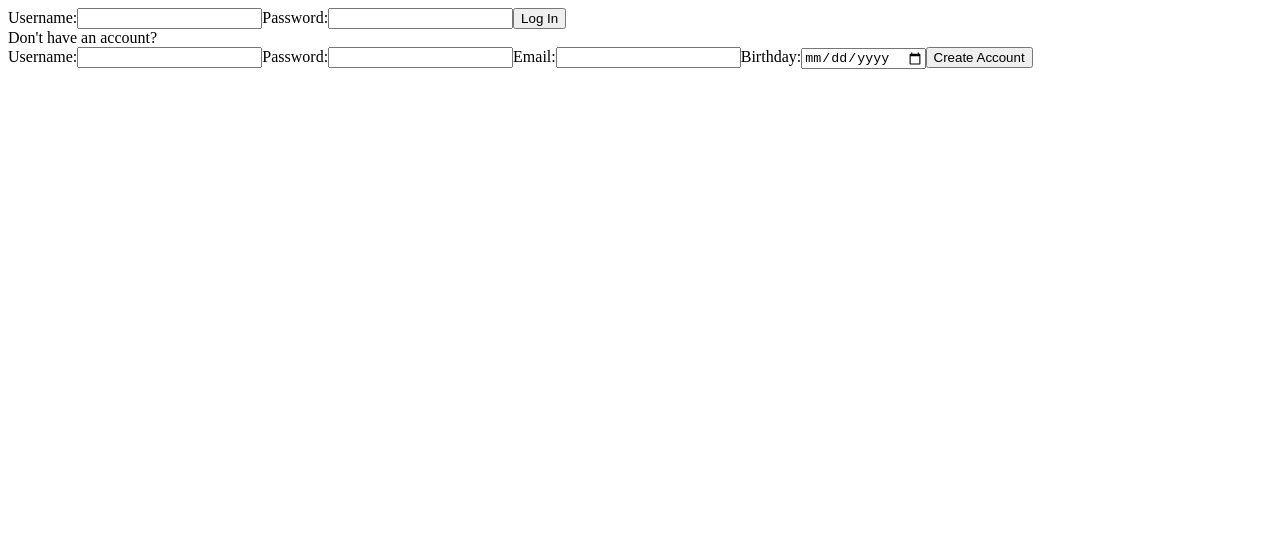
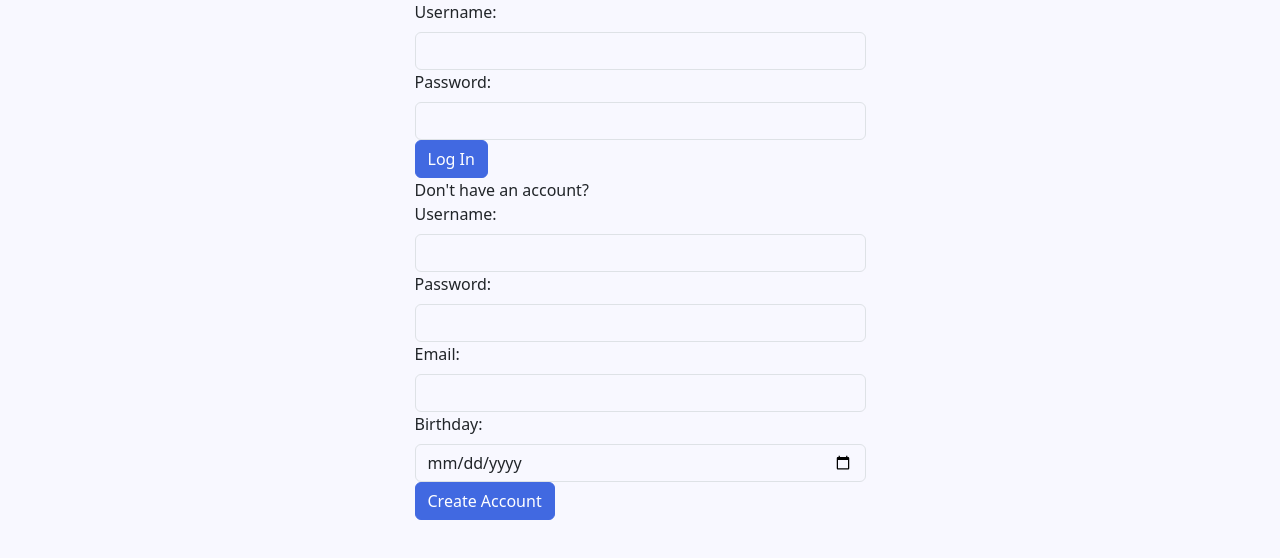
Before and after one commit to samanthasbytes/myFlix-client, a React (Vite) app: page / in a window 1280 px wide. Shown: the top 558 px of the page. Built offline with nearby package versions, Linux system fonts and the light colour scheme.

Commit message:
Add React Bootstrap for styling

```diff
--- a/src/components/login-view/login-view.jsx
+++ b/src/components/login-view/login-view.jsx
@@ -1,4 +1,6 @@
 import {useState} from 'react';
+import Button from 'react-bootstrap/Button';
+import Form from 'react-bootstrap/Form';
 
 export const LoginView = ({onLoggedIn}) => {
   const [username, setUsername] = useState('');
@@ -36,20 +38,20 @@ export const LoginView = ({onLoggedIn}) => {
   };
 
   return (
-    <form onSubmit={handleSubmit}>
-      <label>
-        Username:
-        <input
+    <Form onSubmit={handleSubmit}>
+      <Form.Group controlId="formUsername">
+        <Form.Label>Username:</Form.Label>
+        <Form.Control
           type="text"
           value={username}
           onChange={(e) => setUsername(e.target.value)}
           maxLength="16"
           required
         />
-      </label>
-      <label>
-        Password:
-        <input
+      </Form.Group>
+      <Form.Group controlId="formPassword">
+        <Form.Label>Password:</Form.Label>
+        <Form.Control
           type="password"
           value={password}
           onChange={(e) => setPassword(e.target.value)}
@@ -57,8 +59,11 @@ export const LoginView = ({onLoggedIn}) => {
           maxLength="16"
           required
         />
-      </label>
-      <button type="submit">Log In</button>
-    </form>
+      </Form.Group>
+      <Button variant="primary" type="submit">
+        Log In
+      </Button>
+    </Form>
   );
 };
+//
--- a/src/components/main-view/main-view.jsx
+++ b/src/components/main-view/main-view.jsx
@@ -1,4 +1,7 @@
 import {useState, useEffect} from 'react';
+import Button from 'react-bootstrap/Button';
+import Col from 'react-bootstrap/Col';
+import Row from 'react-bootstrap/Row';
 import {MovieCard} from '../movie-card/movie-card';
 import {MovieView} from '../movie-view/movie-view';
 import {LoginView} from '../login-view/login-view';
@@ -37,25 +40,24 @@ export const MainView = () => {
       });
   }, [token]);
 
-  if (!user) {
   return (
-      <>
+    <Row className="justify-content-md-center">
+      {!user ? (
+        <Col md={5}>
           <LoginView
             onLoggedIn={(user, token) => {
               setUser(user);
               setToken(token);
             }}
           />
-        Don't have an account?
+          <div>Don't have an account?</div>
           <SignupView />
-      </>
-    );
-  }
-
-  if (selectedMovie) {
-    return (
+        </Col>
+      ) : selectedMovie ? (
         <>
-        <button
+          <Col md={12}>
+            <Button
+              variant="primary"
               onClick={() => {
                 setUser(null);
                 setToken(null);
@@ -63,20 +65,21 @@ export const MainView = () => {
               }}
             >
               Logout
-        </button>
+            </Button>
+          </Col>
 
+          <Col md={8}>
             <MovieView
               movie={selectedMovie}
               onBackClick={() => setSelectedMovie(null)}
             />
+          </Col>
         </>
-    );
-  }
-
-  if (movies.length === 0) {
-    return (
+      ) : movies.length === 0 ? (
         <>
-        <button
+          <Col md={12}>
+            <Button
+              variant="primary"
               onClick={() => {
                 setUser(null);
                 setToken(null);
@@ -84,16 +87,16 @@ export const MainView = () => {
               }}
             >
               Logout
-        </button>
+            </Button>
+          </Col>
 
           <div>The list is empty!</div>
         </>
-    );
-  }
-
-  return (
-    <div>
-      <button
+      ) : (
+        <>
+          <Col md={12}>
+            <Button
+              variant="primary"
               onClick={() => {
                 setUser(null);
                 setToken(null);
@@ -101,17 +104,21 @@ export const MainView = () => {
               }}
             >
               Logout
-      </button>
+            </Button>
+          </Col>
 
           {movies.map((movie) => (
+            <Col className="mb-5" key={movie._id} md={3}>
               <MovieCard
-          key={movie._id}
                 movie={movie}
                 onMovieClick={(newSelectedMovie) => {
                   setSelectedMovie(newSelectedMovie);
                 }}
               />
+            </Col>
           ))}
-    </div>
+        </>
+      )}
+    </Row>
   );
 };
--- a/src/components/movie-card/movie-card.jsx
+++ b/src/components/movie-card/movie-card.jsx
@@ -1,14 +1,23 @@
 import PropTypes from 'prop-types';
+import Button from 'react-bootstrap/Button';
+import Card from 'react-bootstrap/Card';
 
 export const MovieCard = ({movie, onMovieClick}) => {
   return (
-    <div
-      onClick={() => {
-        onMovieClick(movie);
-      }}
-    >
-      {movie.Title}
-    </div>
+    <Card className="h-100">
+      <Card.Img
+        variant="top"
+        // src={movie.ImagePath}
+        src="https://placehold.co/200x300"
+      />
+      <Card.Body>
+        <Card.Title>{movie.Title}</Card.Title>
+        <Card.Text>{movie.Description}</Card.Text>
+        <Button onClick={() => onMovieClick(movie)} variant="link">
+          Open
+        </Button>
+      </Card.Body>
+    </Card>
   );
 };
 
--- a/src/components/movie-view/movie-view.jsx
+++ b/src/components/movie-view/movie-view.jsx
@@ -1,8 +1,14 @@
+import Button from 'react-bootstrap/Button';
+
 export const MovieView = ({movie, onBackClick}) => {
   return (
     <>
       <div>
-        {/* <img src={movie.ImagePath} style={{width: '300px', height: 'auto'}} /> */}
+        <img
+          className="w-100"
+          // src={movie.ImagePath}
+          src="https://placehold.co/200x300"
+        />
       </div>
       <div>
         <span>Title: </span>
@@ -20,9 +26,9 @@ export const MovieView = ({movie, onBackClick}) => {
         <span>Genre: </span>
         <span>{movie.Genre.Name}</span>
       </div>
-      <div>
-        <button onClick={onBackClick}>Back</button>
-      </div>
+      <Button variant="primary" onClick={onBackClick}>
+        Back
+      </Button>
     </>
   );
 };
--- a/src/components/signup-view/signup-view.jsx
+++ b/src/components/signup-view/signup-view.jsx
@@ -1,4 +1,6 @@
 import {useState} from 'react';
+import Button from 'react-bootstrap/Button';
+import Form from 'react-bootstrap/Form';
 
 export const SignupView = () => {
   const [username, setUsername] = useState('');
@@ -33,19 +35,19 @@ export const SignupView = () => {
   };
 
   return (
-    <form onSubmit={handleSubmit}>
-      <label>
-        Username:
-        <input
+    <Form onSubmit={handleSubmit}>
+      <Form.Group controlId="signUpFormUsername">
+        <Form.Label>Username:</Form.Label>
+        <Form.Control
           type="text"
           value={username}
           onChange={(e) => setUsername(e.target.value)}
           required
         />
-      </label>
-      <label>
-        Password:
-        <input
+      </Form.Group>
+      <Form.Group controlId="signUpFormPassword">
+        <Form.Label>Password:</Form.Label>
+        <Form.Control
           type="password"
           value={password}
           onChange={(e) => setPassword(e.target.value)}
@@ -53,26 +55,28 @@ export const SignupView = () => {
           maxLength="16"
           required
         />
-      </label>
-      <label>
-        Email:
-        <input
+      </Form.Group>
+      <Form.Group controlId="signUpFormEmail">
+        <Form.Label>Email:</Form.Label>
+        <Form.Control
           type="email"
           value={email}
           onChange={(e) => setEmail(e.target.value)}
           required
         />
-      </label>
-      <label>
-        Birthday:
-        <input
+      </Form.Group>
+      <Form.Group controlId="signUpFormBirthday">
+        <Form.Label>Birthday:</Form.Label>
+        <Form.Control
           type="date"
           value={birthday}
           onChange={(e) => setBirthday(e.target.value)}
           required
         />
-      </label>
-      <button type="submit">Create Account</button>
-    </form>
+      </Form.Group>
+      <Button variant="primary" type="submit">
+        Create Account
+      </Button>
+    </Form>
   );
 };
--- a/src/index.jsx
+++ b/src/index.jsx
@@ -1,10 +1,15 @@
 import {createRoot} from 'react-dom/client';
+import Container from 'react-bootstrap/Container';
 import {MainView} from './components/main-view/main-view';
 import './index.scss'; // import statement to indicate that you need to bundle index.scss
 
 // main component
 const MyFlixApplication = () => {
-  return <MainView />;
+  return (
+    <Container>
+      <MainView />
+    </Container>
+  );
 };
 
 // root finder
--- a/src/index.scss
+++ b/src/index.scss
@@ -1,5 +1,6 @@
-$color: steelblue;
+// Place custom styles BEFORE importing Bootstrap SCSS
+$primary: RoyalBlue;
+$primary-text: GhostWhite;
+$body-bg: GhostWhite;
 
-.my-flix {
-  color: $color;
-}
+@import '~bootstrap/scss/bootstrap.scss';
```
Also changed, not shown: 5 other files (tests, documents, lock files or other folders). Lines whose indentation alone changed are shown as unchanged.
